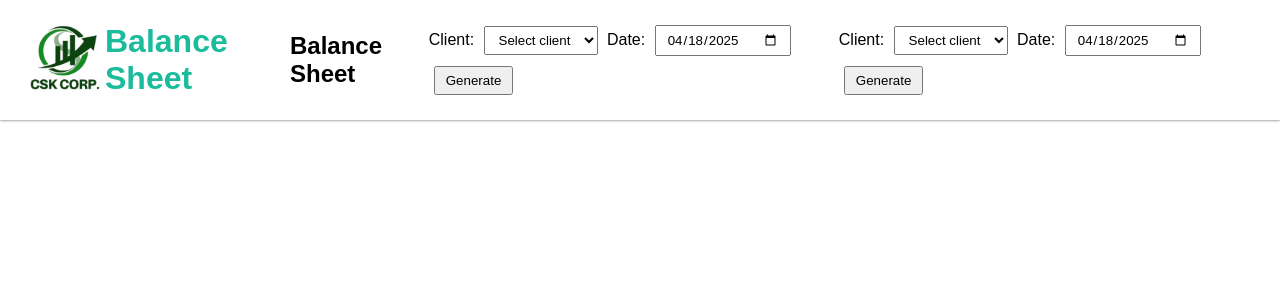
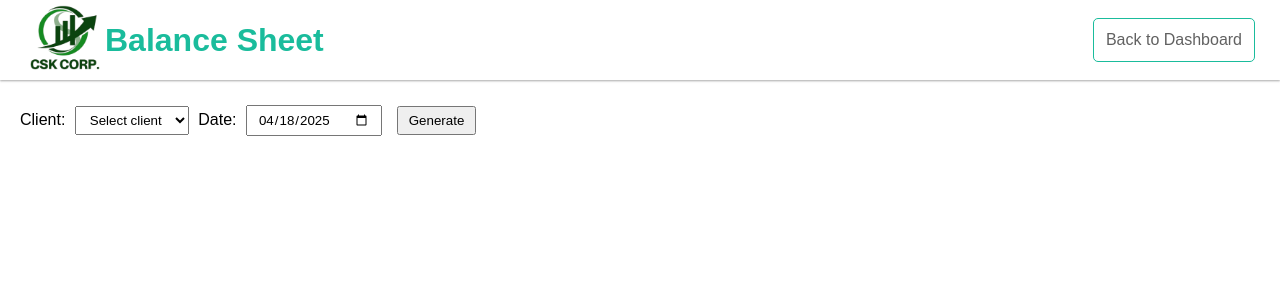
Before and after one commit to Ishtabalern/csk, a PHP site: page /reports/balance_sheet.php in a window 1280 px wide. Shown: the top 300 px of the page. Run offline with PHP 8.4, Linux system fonts and the light colour scheme; the visitor is signed in with stand-in values (Sample User, id 1); data that the repository does not hold is empty.

Commit message:
2:52 pm
fixed the problem about the balance sheet bug

```diff
--- a/reports/balance_sheet.php
+++ b/reports/balance_sheet.php
@@ -146,72 +146,7 @@ $totals['equity'] = $total_equity;
     <div class="header">
         <img src="../imgs/csk_logo.png" alt="">
         <h1>Balance Sheet</h1>
-    <h2>Balance Sheet</h2>
-
-    <form method="get">
-        <label>Client:
-            <select name="client_id" required>
-                <option value="">Select client</option>
-                <?php while ($row = $clients->fetch_assoc()): ?>
-                    <option value="<?= $row['id'] ?>" <?= ($client_id == $row['id']) ? 'selected' : '' ?>><?= htmlspecialchars($row['name']) ?></option>
-                <?php endwhile; ?>
-            </select>
-        </label>
-        <label>Date:
-            <input type="date" name="end_date" value="<?= $end_date ?>">
-        </label>
-        <button type="submit">Generate</button>
-    </form>
-
-    <?php if ($client_id): ?>
-    <h3>As of <?= htmlspecialchars($end_date) ?></h3>
-
-    <div class="section">
-        <h4>Assets</h4>
-        <table>
-            <tr><th>Account</th><th>Amount</th></tr>
-            <?php foreach ($accounts_data['assets'] ?? [] as $acc): ?>
-                <tr>
-                    <td><?= htmlspecialchars($acc['name']) ?></td>
-                    <td><?= number_format($acc['balance'], 2) ?></td>
-                </tr>
-            <?php endforeach; ?>
-            <tr class="total"><td>Total Assets</td><td><?= number_format($totals['assets'], 2) ?></td></tr>
-        </table>
     </div>
-
-    <div class="section">
-        <h4>Liabilities</h4>
-        <table>
-            <tr><th>Account</th><th>Amount</th></tr>
-            <?php foreach ($accounts_data['liabilities'] ?? [] as $acc): ?>
-                <tr>
-                    <td><?= htmlspecialchars($acc['name']) ?></td>
-                    <td><?= number_format($acc['balance'], 2) ?></td>
-                </tr>
-            <?php endforeach; ?>
-            <tr class="total"><td>Total Liabilities</td><td><?= number_format($totals['liabilities'], 2) ?></td></tr>
-        </table>
-    </div>
-
-    <div class="section">
-        <h4>Equity</h4>
-        <table>
-            <tr><th>Component</th><th>Amount</th></tr>
-            <tr><td>Beginning Capital</td><td><?= number_format($beginning_capital, 2) ?></td></tr>
-            <tr><td>Net Income</td><td><?= number_format($net_income, 2) ?></td></tr>
-            <tr><td>Withdrawals</td><td>(<?= number_format($withdrawals, 2) ?>)</td></tr>
-            <tr class="total"><td>Total Equity</td><td><?= number_format($total_equity, 2) ?></td></tr>
-        </table>
-    </div>
-
-    <div class="section">
-        <h4>Total Liabilities & Equity</h4>
-        <table>
-            <tr><td class="total">Total</td><td class="total"><?= number_format($totals['liabilities'] + $total_equity, 2) ?></td></tr>
-        </table>
-    </div>
-
     <div class="btn">
         <?php
             $dashboard_link = ($_SESSION['role'] === 'admin') ? '../admin_dashboard.php' : '../employee_dashboard.php';
@@ -220,7 +155,6 @@ $totals['equity'] = $total_equity;
              Back to Dashboard
         </a>
     </div>
-    <?php endif; ?>
 </div>
 
 
```
